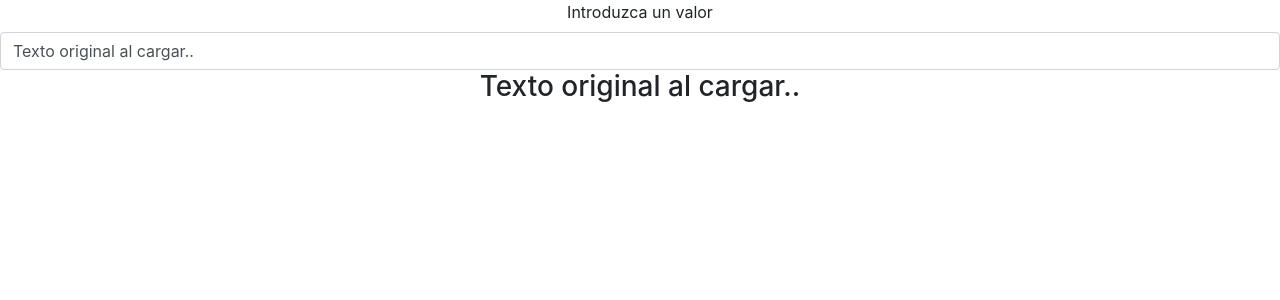
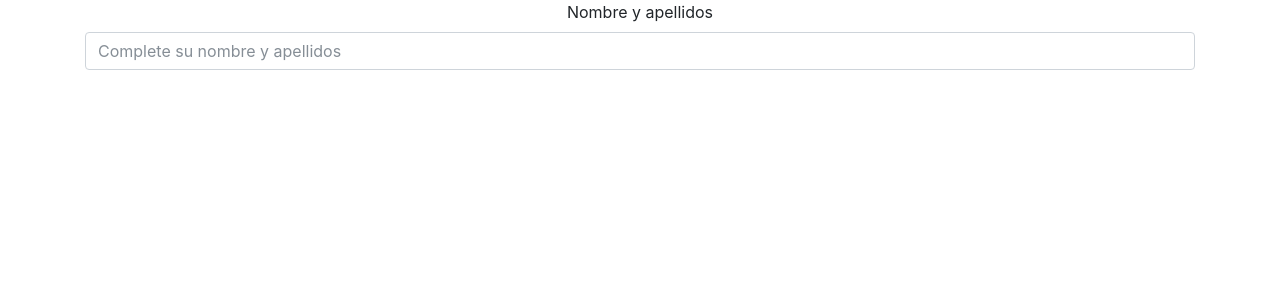
Before and after one commit to qu3qui/learning-Angular4, an Angular app in the folder appCurso/: page / in a window 1280 px wide. Shown: the top 300 px of the page. Built offline with nearby package versions, Linux system fonts and the light colour scheme.

Commit message:
ng-if
se construye un ejemplo con sta directiva de tipo estructural

```diff
--- a/appCurso/src/app/app.component.html
+++ b/appCurso/src/app/app.component.html
@@ -1,5 +1,5 @@
 <div style="text-align:center">
-<app-ej2waybinding></app-ej2waybinding>
+<app-ejdirectivangif></app-ejdirectivangif>
 
 
 </div>
--- a/appCurso/src/app/ejdirectivangif/ejdirectivangif.component.html
+++ b/appCurso/src/app/ejdirectivangif/ejdirectivangif.component.html
@@ -1,3 +1,10 @@
-<p>
-  ejdirectivangif works!
-</p>
+<div class="container">
+  <label>Nombre y apellidos</label>
+
+  <input type="text" class="form-control" placeholder="Complete su nombre y apellidos" [(ngModel)]="nombre">
+
+  <button type="submit" class="btn btn-primary" *ngIf="nombre">
+    Enviar
+  </button>
+
+</div>
--- a/appCurso/src/app/ejdirectivangif/ejdirectivangif.component.ts
+++ b/appCurso/src/app/ejdirectivangif/ejdirectivangif.component.ts
@@ -7,6 +7,8 @@ import { Component, OnInit } from '@angular/core';
 })
 export class EjdirectivangifComponent implements OnInit {
 
+  nombre: string;
+
   constructor() { }
 
   ngOnInit() {
```
